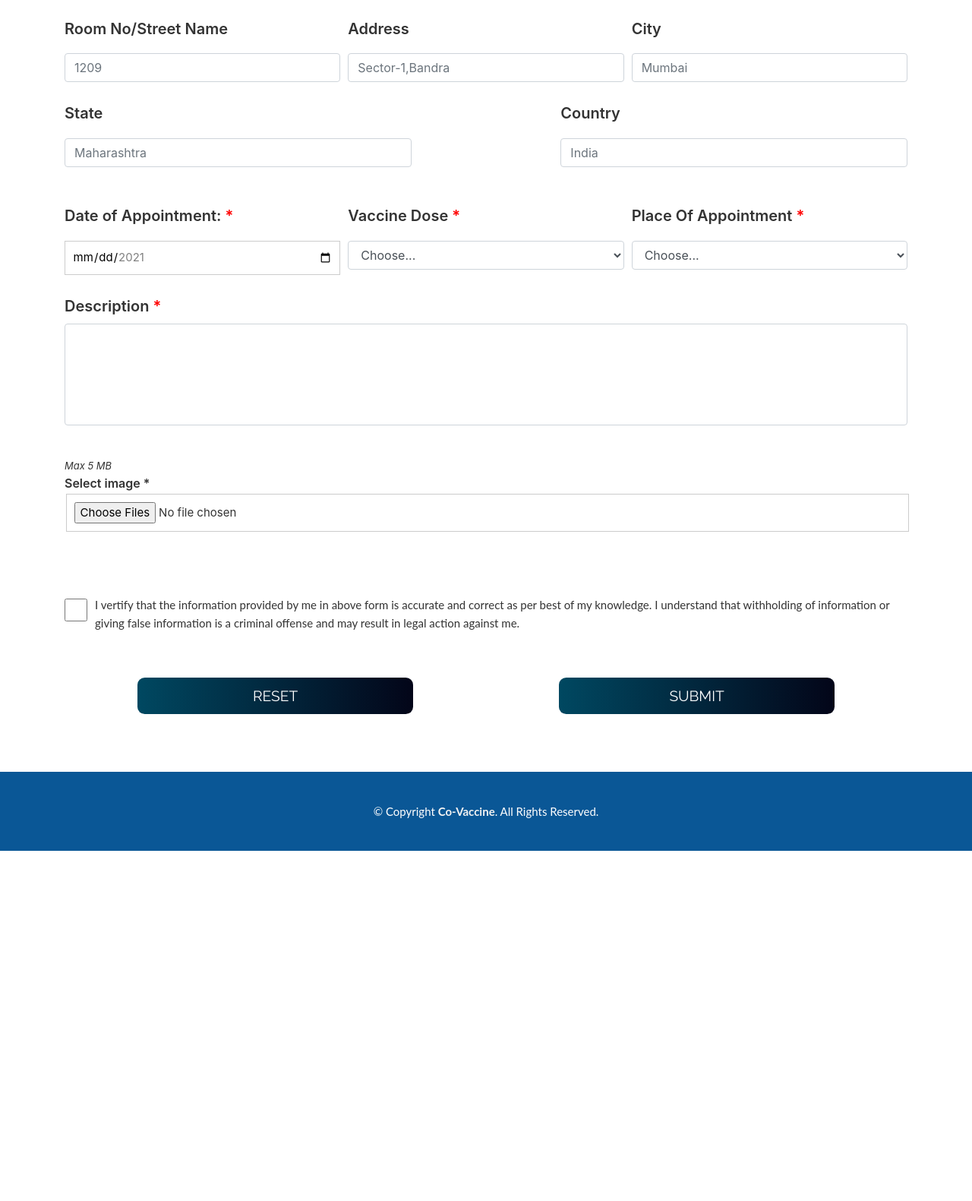
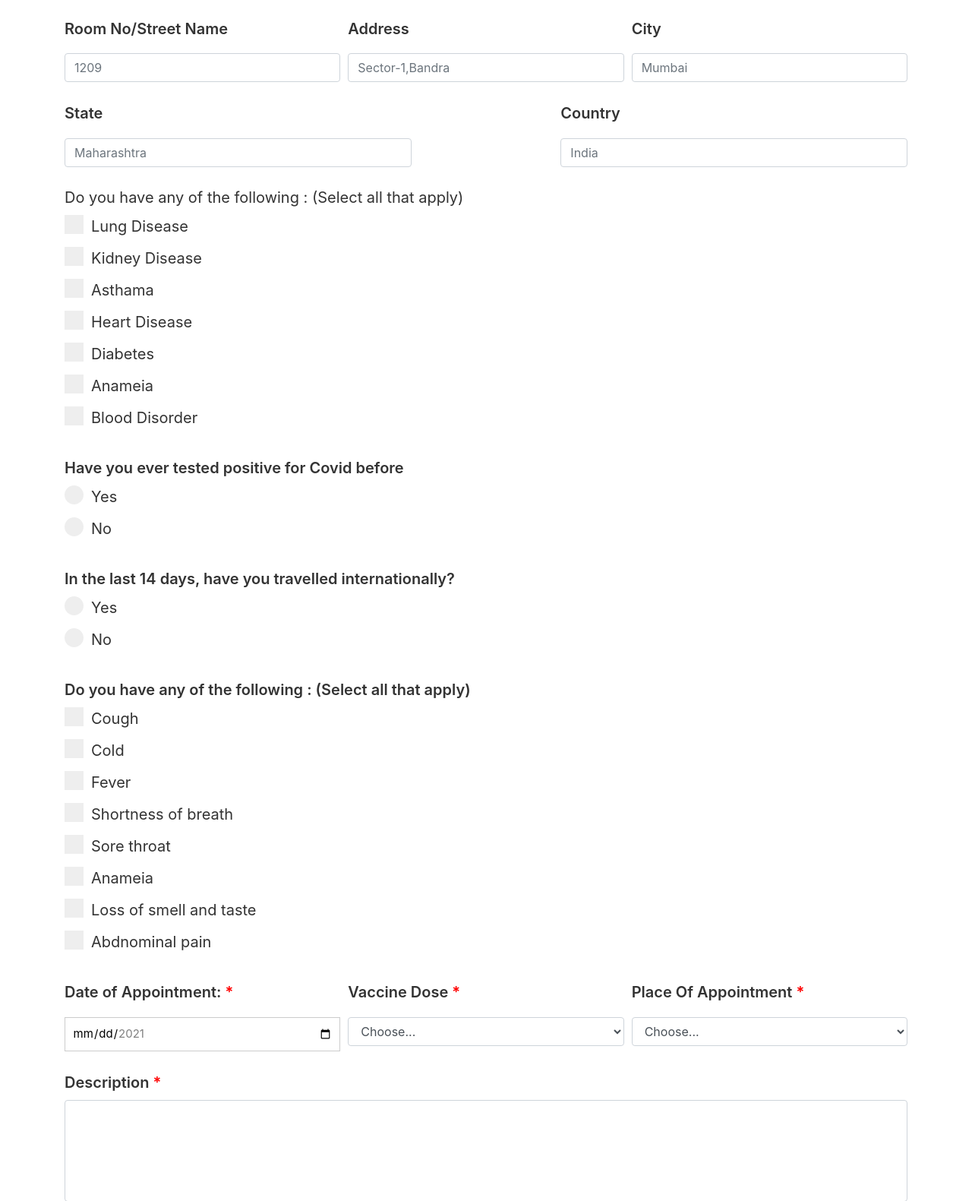
Before and after one commit to Marmik198/Co_Vaccine, a Django app: page /appointment in a window 1280 px wide. Shown: the part 535-2116 px from the top of the page at 76% size. Before the commit the page ends 1655 px from the top, so only its background shows below. Run offline with Django 3.2, Linux system fonts and the light colour scheme; some libraries are stand-ins or nearby versions.

Commit message:
appointments model update

```diff
--- a/home/templates/home/appointment.html
+++ b/home/templates/home/appointment.html
@@ -101,106 +101,106 @@
             </div>
 
 
-{#            <label style="font-size:20px;font-weight: 400">Do you have any of the following : (Select all that apply)</label>#}
-{#            <label class="custom-container">Lung Disease#}
-{#                <input type="checkbox" name="meds[]" value="Lung Disease">#}
-{#                <span class="checkmark"></span>#}
-{#            </label>#}
-{##}
-{#            <label class="custom-container">Kidney Disease#}
-{#                <input type="checkbox" name="meds[]" value="Kidney Disease">#}
-{#                <span class="checkmark"></span>#}
-{#            </label>#}
-{##}
-{#            <label class="custom-container">Asthama#}
-{#                <input type="checkbox" name="meds[]" value="Asthama">#}
-{#                <span class="checkmark"></span>#}
-{#            </label>#}
-{##}
-{#            <label class="custom-container">Heart Disease#}
-{#                <input type="checkbox" name="meds[]" value="Heart Disease">#}
-{#                <span class="checkmark"></span>#}
-{#            </label>#}
-{#            <label class="custom-container" >Diabetes#}
-{#                <input type="checkbox" name="meds[]" value="Diabetes">#}
-{#                <span class="checkmark"></span>#}
-{#            </label>#}
-{##}
-{#            <label class="custom-container">Anameia#}
-{#                <input type="checkbox" name="meds[]" value="Anameia">#}
-{#                <span class="checkmark"></span>#}
-{#            </label>#}
-{##}
-{#            <label class="custom-container">Blood Disorder#}
-{#                <input type="checkbox" name="meds[]" value="Blood Disorder">#}
-{#                <span class="checkmark"></span>#}
-{#            </label>#}
-{##}
-{##}
-{##}
-{#            <br>#}
-{#            <label style="font-size:20px">Have you ever tested positive for Covid before</label>#}
-{#            <label class="custom1-container">Yes#}
-{#                <input type="radio" name="radio" value="Positive">#}
-{#                <span class="checkmark-1"></span>#}
-{#            </label>#}
-{#            <label class="custom1-container">No#}
-{#                <input type="radio" name="radio" value="Negative">#}
-{#                <span class="checkmark-1"></span>#}
-{#            </label>#}
-{#            <br>#}
-{##}
-{#            <label style="font-size:20px">In the last 14 days, have you travelled internationally?</label>#}
-{#            <label class="custom1-container">Yes#}
-{#                <input type="radio"  name="radio-1" value="Yes">#}
-{#                <span class="checkmark-1"></span>#}
-{#            </label>#}
-{#            <label class="custom1-container">No#}
-{#                <input type="radio" name="radio-1" value="No">#}
-{#                <span class="checkmark-1"></span>#}
-{#            </label>#}
-{##}
-{#            <br>#}
-{##}
-{#            <label style="font-size:20px">Do you have any of the following : (Select all that apply)</label>#}
-{#            <label class="custom-container">Cough#}
-{#                <input type="checkbox" name="symptoms[]" value="Cough">#}
-{#                <span class="checkmark"></span>#}
-{#            </label>#}
-{##}
-{#            <label class="custom-container">Cold#}
-{#                <input type="checkbox" name="symptoms[]" value="Cold">#}
-{#                <span class="checkmark"></span>#}
-{#            </label>#}
-{##}
-{#            <label class="custom-container">Fever#}
-{#                <input type="checkbox" name="symptoms[]" value="Fever">#}
-{#                <span class="checkmark"></span>#}
-{#            </label>#}
-{##}
-{#            <label class="custom-container">Shortness of breath#}
-{#                <input type="checkbox" name="symptoms[]" value="Shortness of breath">#}
-{#                <span class="checkmark"></span>#}
-{#            </label>#}
-{#            <label class="custom-container">Sore throat#}
-{#                <input type="checkbox" name="symptoms[]" value="Sore Throat">#}
-{#                <span class="checkmark"></span>#}
-{#            </label>#}
-{##}
-{#            <label class="custom-container">Anameia#}
-{#                <input type="checkbox" name="symptoms[]" value="Anameia">#}
-{#                <span class="checkmark"></span>#}
-{#            </label>#}
-{##}
-{#            <label class="custom-container">Loss of smell and taste#}
-{#                <input type="checkbox" name="symptoms[]" value="Loss of smell and taste">#}
-{#                <span class="checkmark"></span>#}
-{#            </label>#}
-{##}
-{#            <label class="custom-container">Abdnominal pain#}
-{#                <input type="checkbox" name="symptoms[]" value="Abdominal pain">#}
-{#                <span class="checkmark"></span>#}
-{#            </label>#}
+            <label style="font-size:20px;font-weight: 400">Do you have any of the following : (Select all that apply)</label>
+            <label class="custom-container">Lung Disease
+                <input type="checkbox" name="meds[]" value="Lung Disease">
+                <span class="checkmark"></span>
+            </label>
+
+            <label class="custom-container">Kidney Disease
+                <input type="checkbox" name="meds[]" value="Kidney Disease">
+                <span class="checkmark"></span>
+            </label>
+
+            <label class="custom-container">Asthama
+                <input type="checkbox" name="meds[]" value="Asthama">
+                <span class="checkmark"></span>
+            </label>
+
+            <label class="custom-container">Heart Disease
+                <input type="checkbox" name="meds[]" value="Heart Disease">
+                <span class="checkmark"></span>
+            </label>
+            <label class="custom-container" >Diabetes
+                <input type="checkbox" name="meds[]" value="Diabetes">
+                <span class="checkmark"></span>
+            </label>
+
+            <label class="custom-container">Anameia
+                <input type="checkbox" name="meds[]" value="Anameia">
+                <span class="checkmark"></span>
+            </label>
+
+            <label class="custom-container">Blood Disorder
+                <input type="checkbox" name="meds[]" value="Blood Disorder">
+                <span class="checkmark"></span>
+            </label>
+
+
+
+            <br>
+            <label style="font-size:20px">Have you ever tested positive for Covid before</label>
+            <label class="custom1-container">Yes
+                <input type="radio" name="radio" value="Positive">
+                <span class="checkmark-1"></span>
+            </label>
+            <label class="custom1-container">No
+                <input type="radio" name="radio" value="Negative">
+                <span class="checkmark-1"></span>
+            </label>
+            <br>
+
+            <label style="font-size:20px">In the last 14 days, have you travelled internationally?</label>
+            <label class="custom1-container">Yes
+                <input type="radio"  name="radio-1" value="Yes">
+                <span class="checkmark-1"></span>
+            </label>
+            <label class="custom1-container">No
+                <input type="radio" name="radio-1" value="No">
+                <span class="checkmark-1"></span>
+            </label>
+
+            <br>
+
+            <label style="font-size:20px">Do you have any of the following : (Select all that apply)</label>
+            <label class="custom-container">Cough
+                <input type="checkbox" name="symptoms[]" value="Cough">
+                <span class="checkmark"></span>
+            </label>
+
+            <label class="custom-container">Cold
+                <input type="checkbox" name="symptoms[]" value="Cold">
+                <span class="checkmark"></span>
+            </label>
+
+            <label class="custom-container">Fever
+                <input type="checkbox" name="symptoms[]" value="Fever">
+                <span class="checkmark"></span>
+            </label>
+
+            <label class="custom-container">Shortness of breath
+                <input type="checkbox" name="symptoms[]" value="Shortness of breath">
+                <span class="checkmark"></span>
+            </label>
+            <label class="custom-container">Sore throat
+                <input type="checkbox" name="symptoms[]" value="Sore Throat">
+                <span class="checkmark"></span>
+            </label>
+
+            <label class="custom-container">Anameia
+                <input type="checkbox" name="symptoms[]" value="Anameia">
+                <span class="checkmark"></span>
+            </label>
+
+            <label class="custom-container">Loss of smell and taste
+                <input type="checkbox" name="symptoms[]" value="Loss of smell and taste">
+                <span class="checkmark"></span>
+            </label>
+
+            <label class="custom-container">Abdnominal pain
+                <input type="checkbox" name="symptoms[]" value="Abdominal pain">
+                <span class="checkmark"></span>
+            </label>
 
             <br>
 
--- a/home/views.py
+++ b/home/views.py
@@ -23,13 +23,15 @@ def appointment_form_submission(request):
     current_symptom = request.POST.getlist('symptoms[]')
     covid_status = request.POST['radio']
     travel_history = request.POST['radio-1']
+    date = request.POST['date']
     dose = request.POST['dose']
     desc = request.POST['desc']
     image = request.FILES['image']
 
     appointmentForm = Appointment(firstName=firstName,lastname=lastname,aadhar=aadhar,contact=contact,age=age,gender=gender,
                                    Flatno=Flatno,Address=Address,City=City,State=State,Country=Country,medical_issues=medical_issues
-                                   ,current_symptom=current_symptom,covid_status=covid_status,travel_history=travel_history,dose=dose,desc=desc,image=image)
+                                   ,current_symptom=current_symptom,covid_status=covid_status,travel_history=travel_history,date=date,dose=dose,desc=desc,image=image)
 
     appointmentForm.save()
+
     return redirect('home')
```
Also changed, not shown: home/models.py (+5 -4 lines), home/migrations/0011_auto_20210228_0355.py (added), media/appointment_verification/Diagram1_Ma0RE35.png (added), media/appointment_verification/Diagram1_aaP4Ljm.png (added), media/appointment_verification/Diagram1_loCojyf.png (added), media/appointment_verification/Diagram1_v6YdFNX.png (added).
